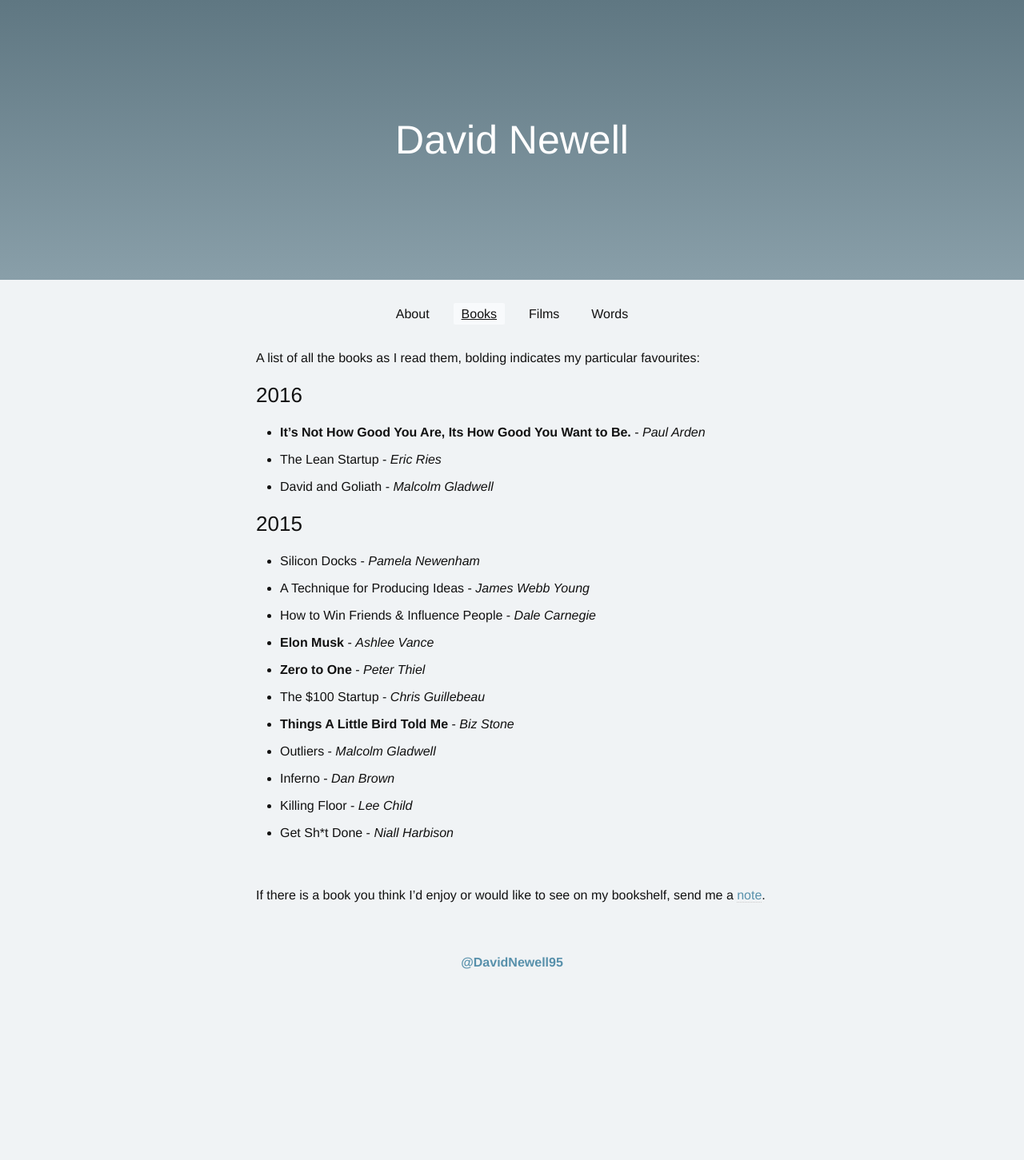
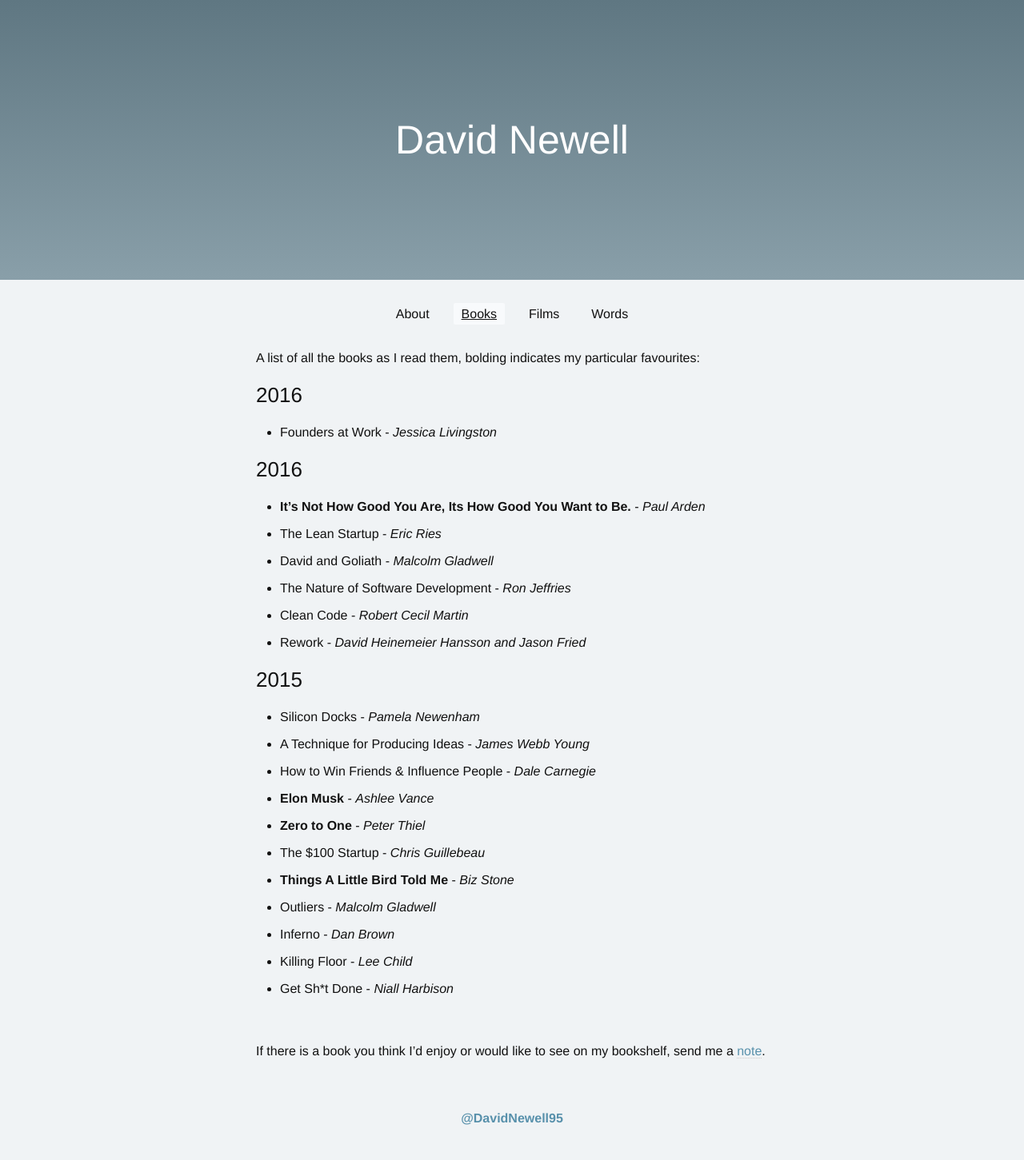
Before and after one commit to daibhin/daibhin.github.io, a Jekyll site: the page built from bookshelf.md, in a window 1280 px wide. Shown: the whole page at 80% size. Built offline with Jekyll 4.4.1, drawn with Linux system fonts in a browser that asks for light colours; before the commit the page ends 1256 px from its top, so only the background shows below that.

Commit message:
Bio, books and movies update

```diff
--- a/about.html
+++ b/about.html
@@ -9,9 +9,9 @@
     <img src="{{site.url}}/assets/profiler.jpg" onclick="awesomeFunImage(this)" class="profile-card-photo">
   </div>
   <p>👋, I'm David.</p>
-  <p>I'm a 3rd Year Electronic and Computer Engineering student in National University of Ireland, Galway. I'm currently interning at <a href="https://intercom.io">Intercom</a>.</p>
+  <p>I'm an Electronic and Computer Engineering graduate from National University of Ireland, Galway. I'm currently interning at <a href="https://basecamp.com/">Basecamp</a> for the summer. Previously I've interned with <a href="https://intercom.com/">Intercom</a> and <a href="https://minicorp.ie/">MiniCorp</a></p>
 
-  <p>I'm interested in building great software, most particularly in the areas of Education, TV & Film and Space; and the ensuing companies/cultures of these pursuits.</p>
+  <p>I'm interested in building great software, most particularly in the areas of Education, TV & Film and Healthcare; and the ensuing companies/cultures of these pursuits.</p>
 
   <p>In the summer of 2015, I setup <a href="http://studentsstartup.com">Student Startup</a>, a programme to introduce Irish students to startups. Our weeklong event saw 15 students (based in the offices of <a href="http://startupdublin.com/">Dublin's Commissioner for Startups</a>), meet with Dublin's startup heros, learn from individual mentors and tour startup offices. A 150 person event held in <a href="https://dublin.sciencegallery.com/">Dublin's Science Gallery</a> featured a talk from <a href="https://www.youtube.com/watch?v=hfS4oZrX2Ew">Paul Adams</a> and a panel on what it takes to <a href="https://www.youtube.com/watch?v=INvXNuxCreg">Grow a Startup in Ireland</a>.</p>
 
--- a/bookshelf.md
+++ b/bookshelf.md
@@ -8,9 +8,16 @@
 
 <h3>2016</h3>
 
+* Founders at Work - _Jessica Livingston_
+
+<h3>2016</h3>
+
 * **It's Not How Good You Are, Its How Good You Want to Be.** - _Paul Arden_
 * The Lean Startup - _Eric Ries_
 * David and Goliath - _Malcolm Gladwell_
+* The Nature of Software Development - _Ron Jeffries_
+* Clean Code - _Robert Cecil Martin_
+* Rework - _David Heinemeier Hansson and Jason Fried_
 
 <h3>2015</h3>
 
```
Also changed, not shown: theatre.md (+4 -0 lines).
